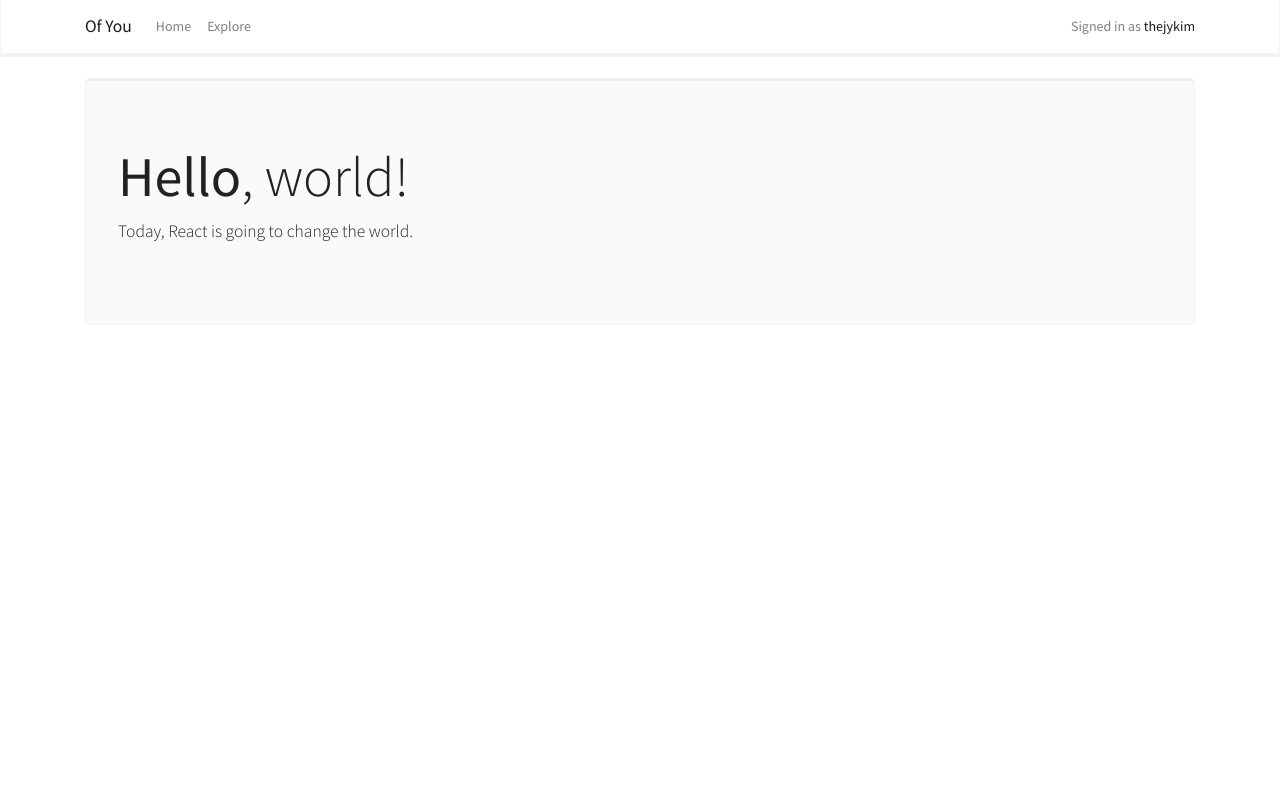
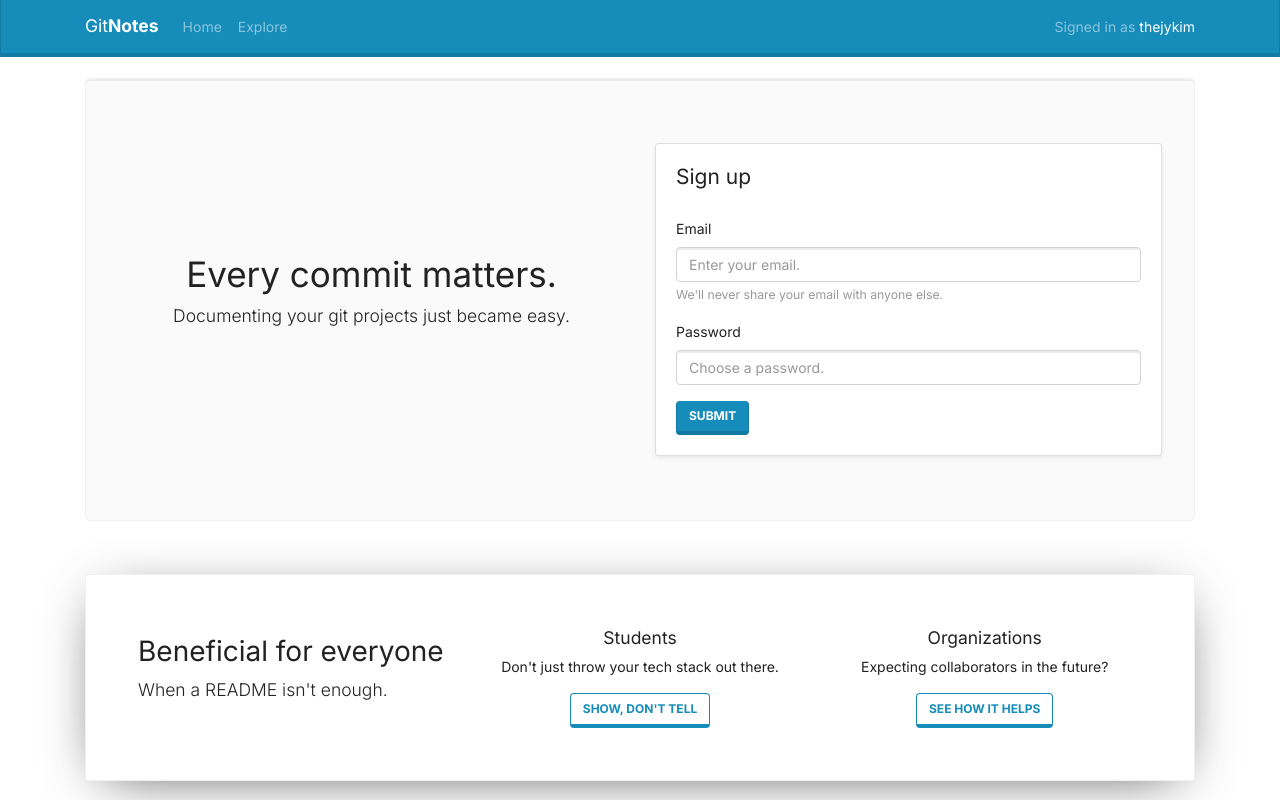
Before and after one commit to thejykim/gitnotes, a Next.js app: page / in a window 1280 px wide. Built offline with nearby package versions, Linux system fonts and the light colour scheme; no server answers.

Commit message:
Added Firestore, fleshed out homepage

```diff
--- a/components/Homepage.js
+++ /dev/null
@@ -1,13 +0,0 @@
-import Jumbotron from 'react-bootstrap/Jumbotron';
-import Container from 'react-bootstrap/Container';
-
-export default function Homepage() {
-    return (
-        <Container>
-            <Jumbotron>
-                <h1 className="display-4"><strong>Hello</strong>, world!</h1>
-                <p className="lead">Today, React is going to change the world.</p>
-            </Jumbotron>
-        </Container>
-    );
-}
--- a/components/ShellNav.js
+++ /dev/null
@@ -1,24 +0,0 @@
-import Navbar from 'react-bootstrap/Navbar';
-import Nav from 'react-bootstrap/Nav';
-import Container from 'react-bootstrap/Container';
-
-export default function ShellNav() {
-    return (
-        <Navbar bg="light" expand="lg">
-            <Container>
-                <Navbar.Brand>Of You</Navbar.Brand>
-                <Navbar.Toggle aria-controls="shell-nav" />
-                <Navbar.Collapse id="shell-nav" className="justify-content-between">
-                    <Nav>
-                        <Nav.Link>Home</Nav.Link>
-                        <Nav.Link>Explore</Nav.Link>
-                    </Nav>
-
-                    <Nav>
-                        <Navbar.Text>Signed in as <a href="profile">thejykim</a></Navbar.Text>
-                    </Nav>
-                </Navbar.Collapse>
-            </Container>
-        </Navbar>
-    );
-}
--- a/package.json
+++ b/package.json
@@ -8,6 +8,11 @@
     "start": "next start"
   },
   "dependencies": {
+    "@fortawesome/fontawesome-svg-core": "^1.2.30",
+    "@fortawesome/free-brands-svg-icons": "^5.14.0",
+    "@fortawesome/free-solid-svg-icons": "^5.14.0",
+    "@fortawesome/react-fontawesome": "^0.1.11",
+    "axios": "^0.20.0",
     "bootstrap": "^4.5.2",
     "bootswatch": "^4.5.2",
     "firebase": "^7.19.1",
--- a/pages/index.js
+++ /dev/null
@@ -1,20 +0,0 @@
-import Head from 'next/head'
-import ShellNav from '../components/ShellNav';
-import Homepage from '../components/Homepage';
-
-export default function Home() {
-    return (
-        <div>
-            <Head>
-                <title>Create Next App</title>
-                <link rel="icon" href="/favicon.ico" />
-            </Head>
-
-            <ShellNav></ShellNav>
-
-            <br />
-
-            <Homepage></Homepage>
-        </div>
-    )
-}
--- /dev/null
+++ b/src/components/Homepage.js
@@ -0,0 +1,100 @@
+import Jumbotron from 'react-bootstrap/Jumbotron';
+import Container from 'react-bootstrap/Container';
+import Row from 'react-bootstrap/Row';
+import Col from 'react-bootstrap/Col';
+import Form from 'react-bootstrap/Form';
+import Card from 'react-bootstrap/Card';
+import Button from 'react-bootstrap/Button';
+import { library } from '@fortawesome/fontawesome-svg-core';
+import { FontAwesomeIcon } from '@fortawesome/react-fontawesome';
+import { fab, faGithub } from '@fortawesome/free-brands-svg-icons';
+
+import { auth } from '../services/firebase';
+
+library.add(fab, faGithub);
+
+export default class Homepage extends React.Component {
+  constructor() {
+    super();
+
+    this.state = {
+      loggedIn: false,
+      loading: true
+    };
+  }
+
+  componentDidMount() {
+    auth().onAuthStateChanged((user) => {
+      this.setState({
+        loggedIn: user ? true : false,
+        loading: false
+      });
+    });
+  }
+
+  render() {
+    return (
+      <Container>
+        <Jumbotron>
+          <Row className="d-flex align-items-center">
+            <Col style={{ textAlign: 'center' }}>
+              <h1 className="display-5">Every commit matters.</h1>
+              <p className="lead">Documenting your git projects just became easy.</p>
+            </Col>
+
+            <Col>
+              <Card className="shadow-sm">
+                <Card.Body>
+                  <Card.Text>
+                    <h4 className="display-5">Sign up</h4>
+                    <br />
+                    <Form>
+                      <Form.Group controlId="homeEmail">
+                        <Form.Label>Email</Form.Label>
+                        <Form.Control type="email" placeholder="Enter your email." />
+                        <Form.Text className="small text-muted">We'll never share your email with anyone else.</Form.Text>
+                      </Form.Group>
+
+                      <Form.Group controlId="homePassword">
+                        <Form.Label>Password</Form.Label>
+                        <Form.Control type="password" placeholder="Choose a password." />
+                      </Form.Group>
+                      <Button variant="primary" type="submit">Submit</Button>
+                    </Form>
+                  </Card.Text>
+                </Card.Body>
+              </Card>
+            </Col>
+          </Row>
+        </Jumbotron>
+
+        <br />
+
+        <Card className="border-secondary" style={{ boxShadow: '0px 10px 56px -19px rgba(0,0,0,0.75)' }}>
+          <Card.Body>
+            <Card.Text>
+              <Row style={{ padding: '2rem' }} className="d-flex align-items-center">
+                <Col>
+                  <h2 className="display-5">Beneficial for everyone</h2>
+                  <p className="lead">When a README isn't enough.</p>
+                </Col>
+
+                <Col style={{ textAlign: 'center' }}>
+                  <h5>Students</h5>
+                  <p>Don't just throw your tech stack out there.</p>
+                  <Button variant="outline-primary">Show, don't tell</Button>
+                </Col>
+
+                <Col style={{ textAlign: 'center' }}>
+                  <h5>Organizations</h5>
+                  <p>Expecting collaborators in the future?</p>
+                  <Button variant="outline-primary">See how it helps</Button>
+                </Col>
+              </Row>
+            </Card.Text>
+          </Card.Body>
+        </Card>
+      </Container>
+    );
+  }
+}
--- /dev/null
+++ b/src/components/ShellNav.js
@@ -0,0 +1,24 @@
+import Navbar from 'react-bootstrap/Navbar';
+import Nav from 'react-bootstrap/Nav';
+import Container from 'react-bootstrap/Container';
+
+export default function ShellNav() {
+  return (
+    <Navbar bg="primary" expand="lg" className="navbar-dark">
+      <Container>
+        <Navbar.Brand>Git<strong>Notes</strong></Navbar.Brand>
+        <Navbar.Toggle aria-controls="shell-nav" />
+        <Navbar.Collapse id="shell-nav" className="justify-content-between">
+          <Nav>
+            <Nav.Link>Home</Nav.Link>
+            <Nav.Link>Explore</Nav.Link>
+          </Nav>
+
+          <Nav>
+            <Navbar.Text>Signed in as <a href="profile">thejykim</a></Navbar.Text>
+          </Nav>
+        </Navbar.Collapse>
+      </Container>
+    </Navbar>
+  );
+}
--- a/pages/_app.js
+++ b/src/pages/_app.js
@@ -1,4 +1,5 @@
 import 'bootswatch/dist/lumen/bootstrap.min.css';
+import '../../styles/custom.css';
 
 function MyApp({ Component, pageProps }) {
   return <Component {...pageProps} />
--- /dev/null
+++ b/src/pages/index.js
@@ -0,0 +1,20 @@
+import Head from 'next/head'
+import ShellNav from '../components/ShellNav';
+import Homepage from '../components/Homepage';
+
+export default function Home() {
+  return (
+    <div>
+      <Head>
+        <title>GitNotes</title>
+        <link rel="icon" href="/favicon.ico" />
+      </Head>
+
+      <ShellNav></ShellNav>
+
+      <br />
+
+      <Homepage></Homepage>
+    </div>
+  )
+}
--- /dev/null
+++ b/src/services/firebase.js
@@ -0,0 +1,23 @@
+import firebase from 'firebase';
+
+// it's totally fine to upload this config on GitHub, since
+// the security rules *should* prevent data manipulation
+
+const config = {
+  apiKey: "AIzaSyCljOm2LWhN4K6k5iSgaFBgW1cZyY1h22o",
+  authDomain: "gitnotes-7058d.firebaseapp.com",
+  databaseURL: "https://gitnotes-7058d.firebaseio.com",
+  projectId: "gitnotes-7058d",
+  storageBucket: "gitnotes-7058d.appspot.com",
+  messagingSenderId: "318030169422",
+  appId: "1:318030169422:web:ea8f03f3d449e280e98a1f",
+  measurementId: "G-Z08E1JSJQD"
+};
+
+if (!firebase.apps.length) {
+  firebase.initializeApp(config);
+}
+
+export default firebase;
+export const auth = firebase.auth;
+export const db = firebase.database();
--- /dev/null
+++ b/styles/custom.css
@@ -0,0 +1,5 @@
+@import url('https://fonts.googleapis.com/css2?family=Inter:wght@300;400;700&display=swap');
+
+h1, h2, h3, h4, h5, h6, body {
+  font-family: 'Inter', 'sans-serif' !important;
+}
```
Also changed, not shown: src/pages/api/hello.js (renamed from pages/api/hello.js), 1 other file (tests, documents, lock files or other folders).
